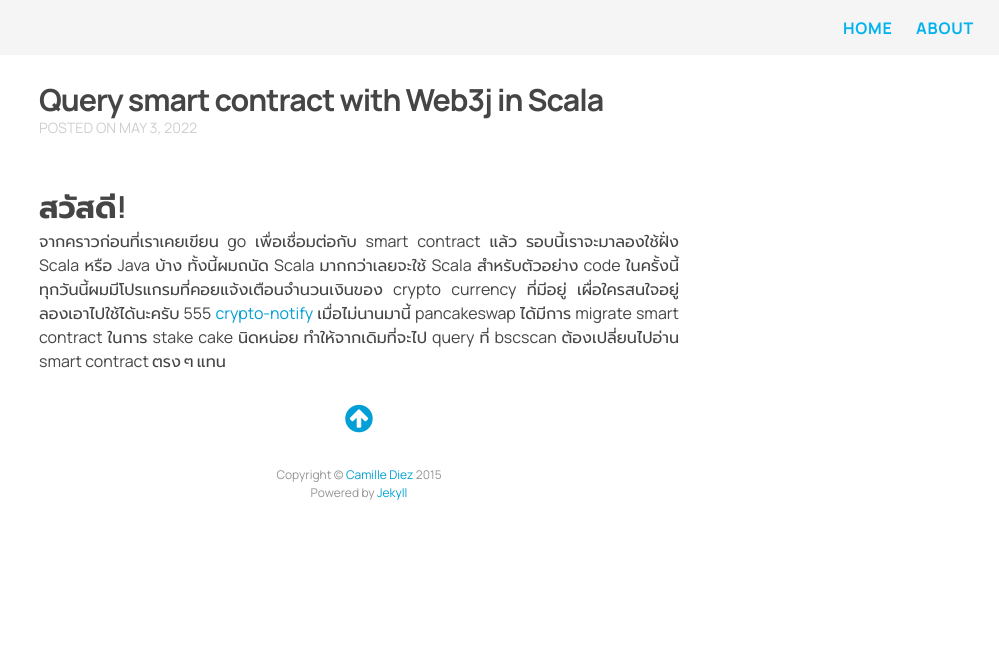
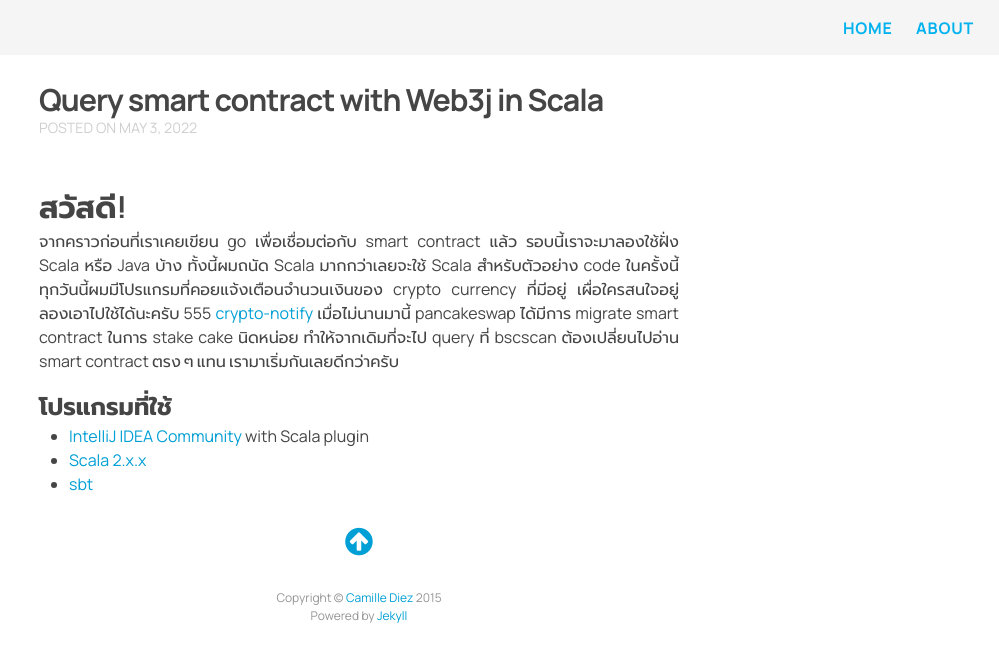
Before and after one commit to oat9002/oat9002.github.io, a Jekyll site: the page built from _posts/2022-05-03-web3j.md, in a window 1280 px wide. Shown: the top 662 px of the page, without its empty margins (281-1280 px from the left). Built offline with Jekyll 4.4.1, drawn with Linux system fonts in a browser that asks for light colours; nearby versions of some CDN libraries.

Commit message:
:construction:

```diff
--- a/_posts/2022-05-03-web3j.md
+++ b/_posts/2022-05-03-web3j.md
@@ -5,4 +5,10 @@ title: Query smart contract with Web3j in Scala
 
 # สวัสดี!
 
-จากคราวก่อนที่เราเคยเขียน go เพื่อเชื่อมต่อกับ smart contract แล้ว รอบนี้เราจะมาลองใช้ฝั่ง Scala หรือ Java บ้าง ทั้งนี้ผมถนัด Scala มากกว่าเลยจะใช้ Scala สำหรับตัวอย่าง code ในครั้งนี้ ทุกวันนี้ผมมีโปรแกรมที่คอยแจ้งเตือนจำนวนเงินของ crypto currency ที่มีอยู่ เผื่อใครสนใจอยู่ลองเอาไปใช้ได้นะครับ 555 [crypto-notify](https://github.com/oat9002/crypto-notify) เมื่อไม่นานมานี้ pancakeswap ได้มีการ migrate smart contract ในการ stake cake นิดหน่อย ทำให้จากเดิมที่จะไป query ที่ bscscan ต้องเปลี่ยนไปอ่าน smart contract ตรง ๆ แทน
+จากคราวก่อนที่เราเคยเขียน go เพื่อเชื่อมต่อกับ smart contract แล้ว รอบนี้เราจะมาลองใช้ฝั่ง Scala หรือ Java บ้าง ทั้งนี้ผมถนัด Scala มากกว่าเลยจะใช้ Scala สำหรับตัวอย่าง code ในครั้งนี้ ทุกวันนี้ผมมีโปรแกรมที่คอยแจ้งเตือนจำนวนเงินของ crypto currency ที่มีอยู่ เผื่อใครสนใจอยู่ลองเอาไปใช้ได้นะครับ 555 [crypto-notify](https://github.com/oat9002/crypto-notify) เมื่อไม่นานมานี้ pancakeswap ได้มีการ migrate smart contract ในการ stake cake นิดหน่อย ทำให้จากเดิมที่จะไป query ที่ bscscan ต้องเปลี่ยนไปอ่าน smart contract ตรง ๆ แทน เรามาเริ่มกันเลยดีกว่าครับ
+
+## โปรแกรมที่ใช้
+
+-   [IntelliJ IDEA Community](https://www.jetbrains.com/idea/download) with Scala plugin
+-   [Scala 2.x.x](https://www.scala-lang.org/download/)
+-   [sbt](https://www.scala-sbt.org/download.html)
```
